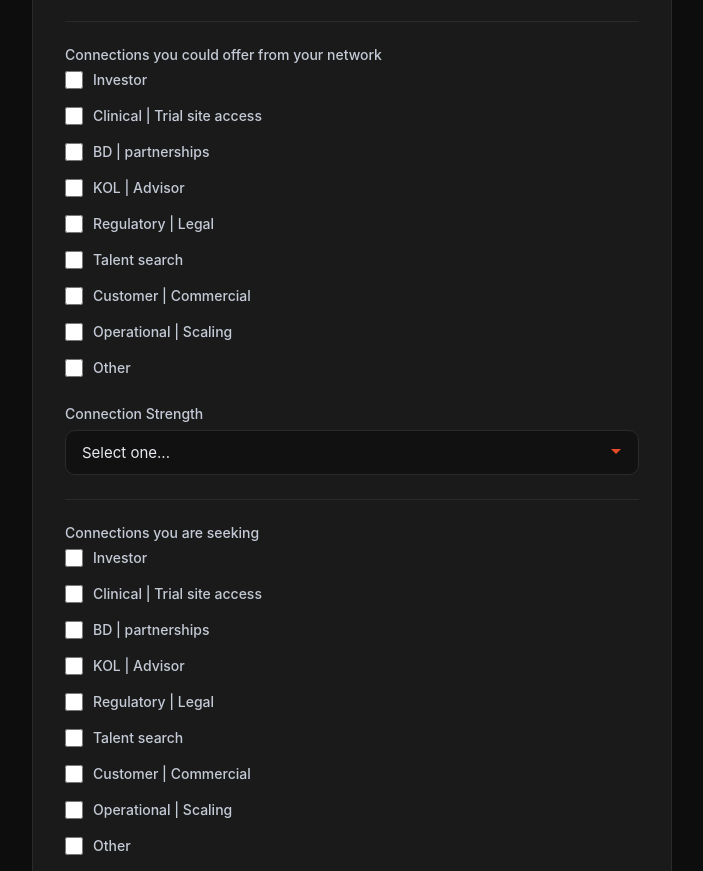
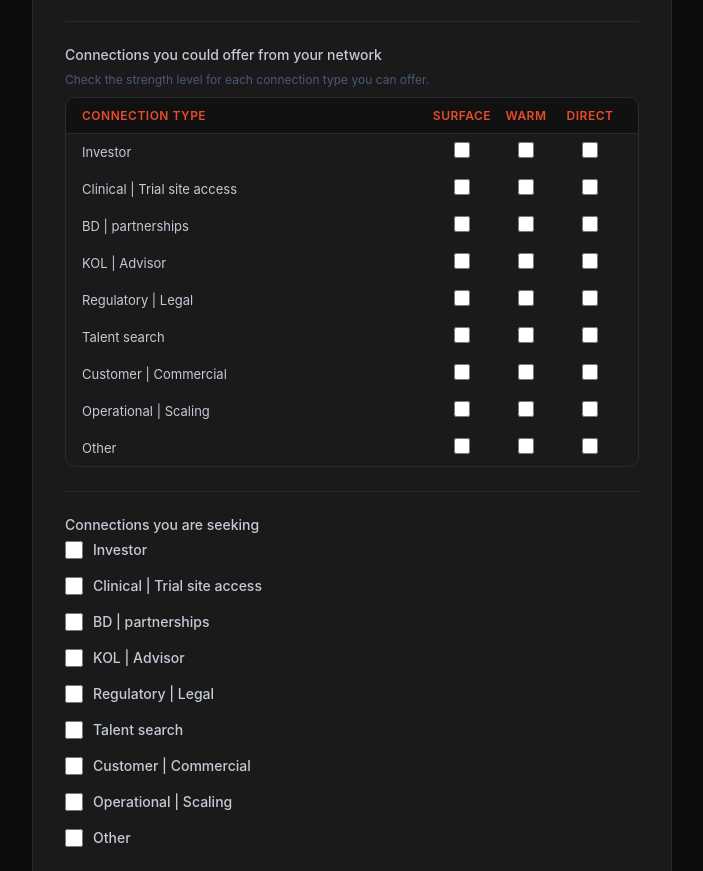
Before and after one commit to mdkramerica/bullpen-intake, a website: page public/index.html in a window 1280 px wide. Shown: the part 1613-2484 px from the top of the page, without its empty margins (288-991 px from the left). Drawn offline with Linux system fonts and the light colour scheme.

Commit message:
Replace connections offer checkboxes with strength-per-type grid
Connection types now display as a grid with Surface / Warm / Direct
columns so users indicate both the type and strength of each connection
they can offer. Removes the standalone Connection Strength dropdown.
Generalizes grid CSS for reuse across services and connections grids.

Co-Authored-By: Claude Opus 4.6 <noreply@anthropic.com>

```diff
--- a/public/index.html
+++ b/public/index.html
@@ -94,20 +94,25 @@
     .success h2 { font-size: 24px; color: #fff; margin-bottom: 12px; }
     .success p { color: #8892a4; line-height: 1.6; }
 
-    /* ── Professional Services Grid ── */
-    .services-grid { border: 1px solid #2a2a2a; border-radius: 10px; overflow: hidden; margin-top: 8px; }
-    .services-header { display: grid; grid-template-columns: 1fr 72px 72px; background: #111; border-bottom: 1px solid #2a2a2a; padding: 10px 16px; font-size: 12px; font-weight: 600; color: #E94B2B; text-transform: uppercase; letter-spacing: 0.5px; }
-    .services-header span:nth-child(2), .services-header span:nth-child(3) { text-align: center; }
-    .services-row { display: grid; grid-template-columns: 1fr 72px 72px; padding: 8px 16px; border-bottom: 1px solid #1a1a1a; align-items: center; transition: background 0.15s; }
-    .services-row:last-child { border-bottom: none; }
-    .services-row:hover { background: rgba(233,75,43,0.03); }
-    .services-row .svc-name { font-size: 13px; color: #c4cad6; }
-    .services-row .svc-check { text-align: center; }
-    .services-row .svc-check input[type="checkbox"] { width: 16px; height: 16px; accent-color: #E94B2B; cursor: pointer; }
+    /* ── Checkbox Grids (services, connections) ── */
+    .cb-grid { border: 1px solid #2a2a2a; border-radius: 10px; overflow: hidden; margin-top: 8px; }
+    .cb-grid-header { display: grid; background: #111; border-bottom: 1px solid #2a2a2a; padding: 10px 16px; font-size: 12px; font-weight: 600; color: #E94B2B; text-transform: uppercase; letter-spacing: 0.5px; }
+    .cb-grid-header span:not(:first-child) { text-align: center; }
+    .cb-grid-row { display: grid; padding: 8px 16px; border-bottom: 1px solid #1a1a1a; align-items: center; transition: background 0.15s; }
+    .cb-grid-row:last-child { border-bottom: none; }
+    .cb-grid-row:hover { background: rgba(233,75,43,0.03); }
+    .cb-grid-row .cb-label { font-size: 13px; color: #c4cad6; }
+    .cb-grid-row .cb-check { text-align: center; }
+    .cb-grid-row .cb-check input[type="checkbox"] { width: 16px; height: 16px; accent-color: #E94B2B; cursor: pointer; }
+    /* 2-col grids (services: seeking + offer) */
+    .cb-grid.cols-2 .cb-grid-header, .cb-grid.cols-2 .cb-grid-row { grid-template-columns: 1fr 72px 72px; }
+    /* 3-col grids (connections: surface + warm + direct) */
+    .cb-grid.cols-3 .cb-grid-header, .cb-grid.cols-3 .cb-grid-row { grid-template-columns: 1fr 64px 64px 64px; }
     @media (max-width: 500px) {
-      .services-header, .services-row { grid-template-columns: 1fr 56px 56px; padding: 8px 10px; }
-      .services-header { font-size: 11px; }
-      .services-row .svc-name { font-size: 12px; }
+      .cb-grid.cols-2 .cb-grid-header, .cb-grid.cols-2 .cb-grid-row { grid-template-columns: 1fr 56px 56px; padding: 8px 10px; }
+      .cb-grid.cols-3 .cb-grid-header, .cb-grid.cols-3 .cb-grid-row { grid-template-columns: 1fr 48px 48px 48px; padding: 8px 10px; }
+      .cb-grid-header { font-size: 10px; }
+      .cb-grid-row .cb-label { font-size: 12px; }
     }
   </style>
 </head>
@@ -231,16 +236,8 @@
         <hr class="section-divider" />
         <div class="field">
           <label>Connections you could offer from your network</label>
-          <div class="checkbox-group" id="connectionsOffer"></div>
-        </div>
-        <div class="field">
-          <label>Connection Strength</label>
-          <select name="connection_strength">
-            <option value="" disabled selected>Select one...</option>
-            <option>Surface-Level Connection</option>
-            <option>Warm / Indirect Connection</option>
-            <option>Direct / Strong Connection</option>
-          </select>
+          <p class="hint" style="margin-bottom:8px;">Check the strength level for each connection type you can offer.</p>
+          <div id="connectionsOffer"></div>
         </div>
         <hr class="section-divider" />
         <div class="field">
@@ -650,14 +647,14 @@
   }
 
   function buildServicesGrid(prefix) {
-    let html = '<div class="services-grid">';
-    html += '<div class="services-header"><span>Service</span><span>Seeking</span><span>Can Offer</span></div>';
+    let html = '<div class="cb-grid cols-2">';
+    html += '<div class="cb-grid-header"><span>Service</span><span>Seeking</span><span>Can Offer</span></div>';
     PROFESSIONAL_SERVICES.forEach(svc => {
       const isOther = svc === 'Other';
-      html += `<div class="services-row">
-        <span class="svc-name">${svc}</span>
-        <span class="svc-check"><input type="checkbox" name="${prefix}_svc_seeking" value="${svc}" ${isOther ? `onchange="toggleSvcOther('${prefix}')"` : ''} /></span>
-        <span class="svc-check"><input type="checkbox" name="${prefix}_svc_offer" value="${svc}" ${isOther ? `onchange="toggleSvcOther('${prefix}')"` : ''} /></span>
+      html += `<div class="cb-grid-row">
+        <span class="cb-label">${svc}</span>
+        <span class="cb-check"><input type="checkbox" name="${prefix}_svc_seeking" value="${svc}" ${isOther ? `onchange="toggleSvcOther('${prefix}')"` : ''} /></span>
+        <span class="cb-check"><input type="checkbox" name="${prefix}_svc_offer" value="${svc}" ${isOther ? `onchange="toggleSvcOther('${prefix}')"` : ''} /></span>
       </div>`;
     });
     html += '</div>';
@@ -674,6 +671,22 @@
     const show = (seekingOther && seekingOther.checked) || (offerOther && offerOther.checked);
     inp.style.display = show ? 'block' : 'none';
     if (!show) inp.value = '';
+  }
+
+  function buildConnectionsGrid(name) {
+    let html = '<div class="cb-grid cols-3">';
+    html += '<div class="cb-grid-header"><span>Connection Type</span><span>Surface</span><span>Warm</span><span>Direct</span></div>';
+    CONNECTION_TYPES.forEach(ct => {
+      const safe = ct.replace(/[^a-zA-Z0-9]/g, '_');
+      html += `<div class="cb-grid-row">
+        <span class="cb-label">${ct}</span>
+        <span class="cb-check"><input type="checkbox" name="${name}" value="${ct}:Surface" /></span>
+        <span class="cb-check"><input type="checkbox" name="${name}" value="${ct}:Warm" /></span>
+        <span class="cb-check"><input type="checkbox" name="${name}" value="${ct}:Direct" /></span>
+      </div>`;
+    });
+    html += '</div>';
+    return html;
   }
 
   // ── Company blocks ──
@@ -724,7 +737,7 @@
 
   // ── Init checkboxes (Step 1) ──
   document.getElementById('communityParticipation').innerHTML = COMMUNITY_PARTICIPATION.map(t => chkItem('community_participation', t)).join('');
-  document.getElementById('connectionsOffer').innerHTML = CONNECTION_TYPES.map(t => chkItem('connections_offer', t)).join('');
+  document.getElementById('connectionsOffer').innerHTML = buildConnectionsGrid('connections_offer');
   document.getElementById('connectionsSeeking').innerHTML = CONNECTION_TYPES.map(t => chkItem('connections_seeking', t)).join('');
 
   // ── Init investor verticals (Step 3) ──
@@ -915,7 +928,6 @@
       "Domain Accomplishments": payload.domain_accomplishments || '',
       "Community Participation": collectChecked('community_participation').join(', '),
       "Connections Offer": collectChecked('connections_offer').join(', '),
-      "Connection Strength": payload.connection_strength || '',
       "Connections Seeking": collectChecked('connections_seeking').join(', '),
       "Personal Timeline": payload.personal_timeline || '',
       // Primary company — flat columns
```
